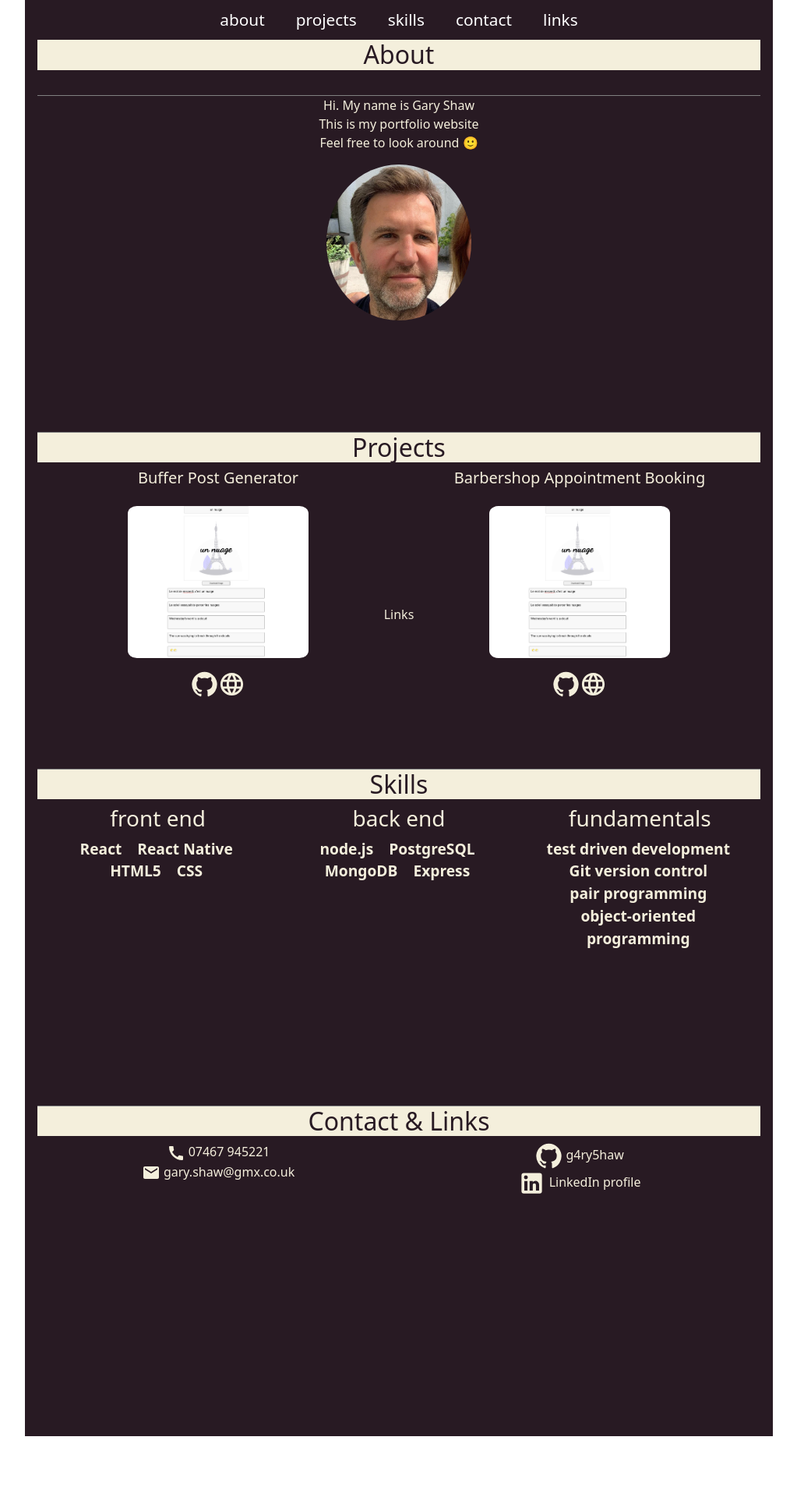
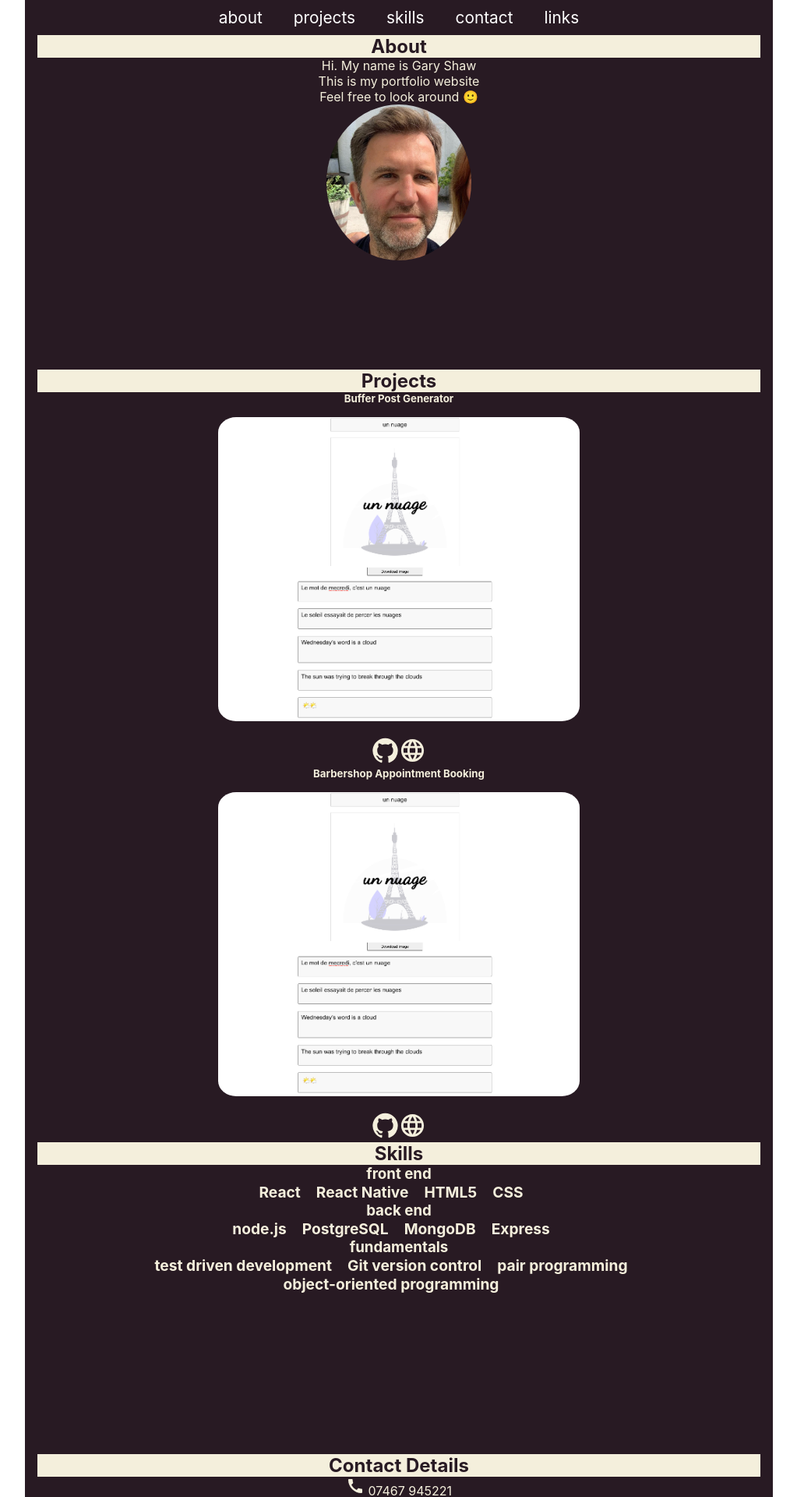
Before and after one commit to g4ry5haw/portfolio-website, a React (Create React App) app: page / in a window 1280 px wide. Shown: the top 1920 px of the page at 78% size, without its empty margins (128-1151 px from the left). Before the commit the page ends 1842 px from the top, so only its background shows below. Built offline with nearby package versions, Linux system fonts and the light colour scheme.

Commit message:
removed bootstrap

```diff
--- a/src/App.css
+++ b/src/App.css
@@ -11,7 +11,7 @@
   text-align: center;
   padding : 0 1em;
   max-width: 60rem;
-  width: min(90% 1000px);
+  /* width: min(90% 1000px); */
   /* margin: 0 auto; */
   margin-inline: auto;
   justify-content: center;
@@ -23,19 +23,23 @@
 }
 
 .content {
-  border-top: 0.5px solid grey;
-  margin-top: 2rem;
   min-height: 50vh;
+}
 
+.section {
+  scroll-margin-top: 4rem;
+  margin: auto;
 }
 
 .sectionTitle {
   background-color: #F4EFDC;
+  /* margin-top: 2rem; */
   color: #281A23
 }
 
 p {
   margin: 0;
+  text-align: center;
 }
 
 .even-columns {
@@ -45,6 +49,7 @@ p {
 
 .even-columns > * {
   flex-basis: 100%;
+  /* margin: auto; */
 }
 
 nav {
--- a/src/App.js
+++ b/src/App.js
@@ -6,7 +6,7 @@ import Nav from "./components/Nav";
 // import Contact from "./components/Contact";
 // import Links from "./components/Links";
 // import Header from "./components/Header";
-import "bootstrap/dist/css/bootstrap.min.css";
+// import "bootstrap/dist/css/bootstrap.min.css";
 
 function App() {
   return (
--- a/src/components/About.jsx
+++ b/src/components/About.jsx
@@ -5,8 +5,7 @@ const About = () => {
   return (
     <div className="content">
       <div className="even-columns">
-        <div class="col">
-          {/* <h2 className="sectionTitle">About</h2> */}
+        <div className="col">
           <p>
             Hi. My name is Gary Shaw
             <br />
@@ -14,6 +13,11 @@ const About = () => {
             <br />
             Feel free to look around 🙂
           </p>
+          {/* <p>Hi. My name is Gary Shaw</p>
+          <p>This is my portfolio website</p>
+          <p>Feel free to look around 🙂</p> */}
+        </div>
+        <div className="col">
           <img src={imageMe} alt="Gary Shaw" className="headshot" />
         </div>
       </div>
--- a/src/components/Contact.jsx
+++ b/src/components/Contact.jsx
@@ -1,13 +1,11 @@
 import React from "react";
 import CallIcon from "@mui/icons-material/Call";
 import EmailIcon from "@mui/icons-material/Email";
-import GitHubIcon from "@mui/icons-material/GitHub";
-import LinkedInIcon from "@mui/icons-material/LinkedIn";
 
 const Contact = () => {
   return (
     <div className="content">
-      <h2 className="sectionTitle">Contact & Links</h2>
+      <h2 className="sectionTitle">Contact Details</h2>
       <div className="even-columns">
         <div class="col">
           <CallIcon /> 07467 945221
@@ -20,25 +18,6 @@ const Contact = () => {
             <EmailIcon /> gary.shaw@gmx.co.uk
           </div>
         </div>
-        <div class="col">
-          <div
-            onClick={(e) => {
-              window.open("https://github.com/g4ry5haw", "_blank");
-            }}
-          >
-            <GitHubIcon fontSize="large" /> g4ry5haw
-          </div>
-          <div
-            onClick={(e) => {
-              window.open(
-                "https://www.linkedin.com/in/gary-shaw-a9b35514/",
-                "_blank"
-              );
-            }}
-          >
-            <LinkedInIcon fontSize="large" /> LinkedIn profile
-          </div>
-        </div>
       </div>
     </div>
   );
--- a/src/components/Links.jsx
+++ b/src/components/Links.jsx
@@ -1,7 +1,34 @@
 import React from "react";
+import GitHubIcon from "@mui/icons-material/GitHub";
+import LinkedInIcon from "@mui/icons-material/LinkedIn";
 
 const Links = () => {
-  return <div>Links</div>;
+  return (
+    <div className="content">
+      <h2 className="sectionTitle">Links</h2>
+      <div className="even-columns">
+        <div class="col">
+          <div
+            onClick={(e) => {
+              window.open("https://github.com/g4ry5haw", "_blank");
+            }}
+          >
+            <GitHubIcon fontSize="large" /> g4ry5haw
+          </div>
+          <div
+            onClick={(e) => {
+              window.open(
+                "https://www.linkedin.com/in/gary-shaw-a9b35514/",
+                "_blank"
+              );
+            }}
+          >
+            <LinkedInIcon fontSize="large" /> LinkedIn profile
+          </div>
+        </div>
+      </div>
+    </div>
+  );
 };
 
 export default Links;
--- a/src/components/Nav.jsx
+++ b/src/components/Nav.jsx
@@ -17,24 +17,22 @@ const Nav = () => {
         <a href="#contact">contact</a>
         <a href="#links">links</a>
       </nav>
-      <section id="about">
-        <article>
-          <h2 className="sectionTitle">About</h2>
-          <About />
-        </article>
+      <section className="section" id="about">
+        <h2 className="sectionTitle">About</h2>
+        <About />
       </section>
-      <section id="projects">
+      <section className="section" id="projects">
         <Projects />
       </section>
-      <section id="skills">
+      <section className="section" id="skills">
         <Skills />
       </section>
-      <section id="contact">
+      <section className="section" id="contact">
         <Contact />
       </section>
-      <footer id="links">
+      <section className="section" id="links">
         <Links />
-      </footer>
+      </section>
     </div>
   );
 };
```
Also changed, not shown: package.json (+3 -6 lines), 1 other file (tests, documents, lock files or other folders).
